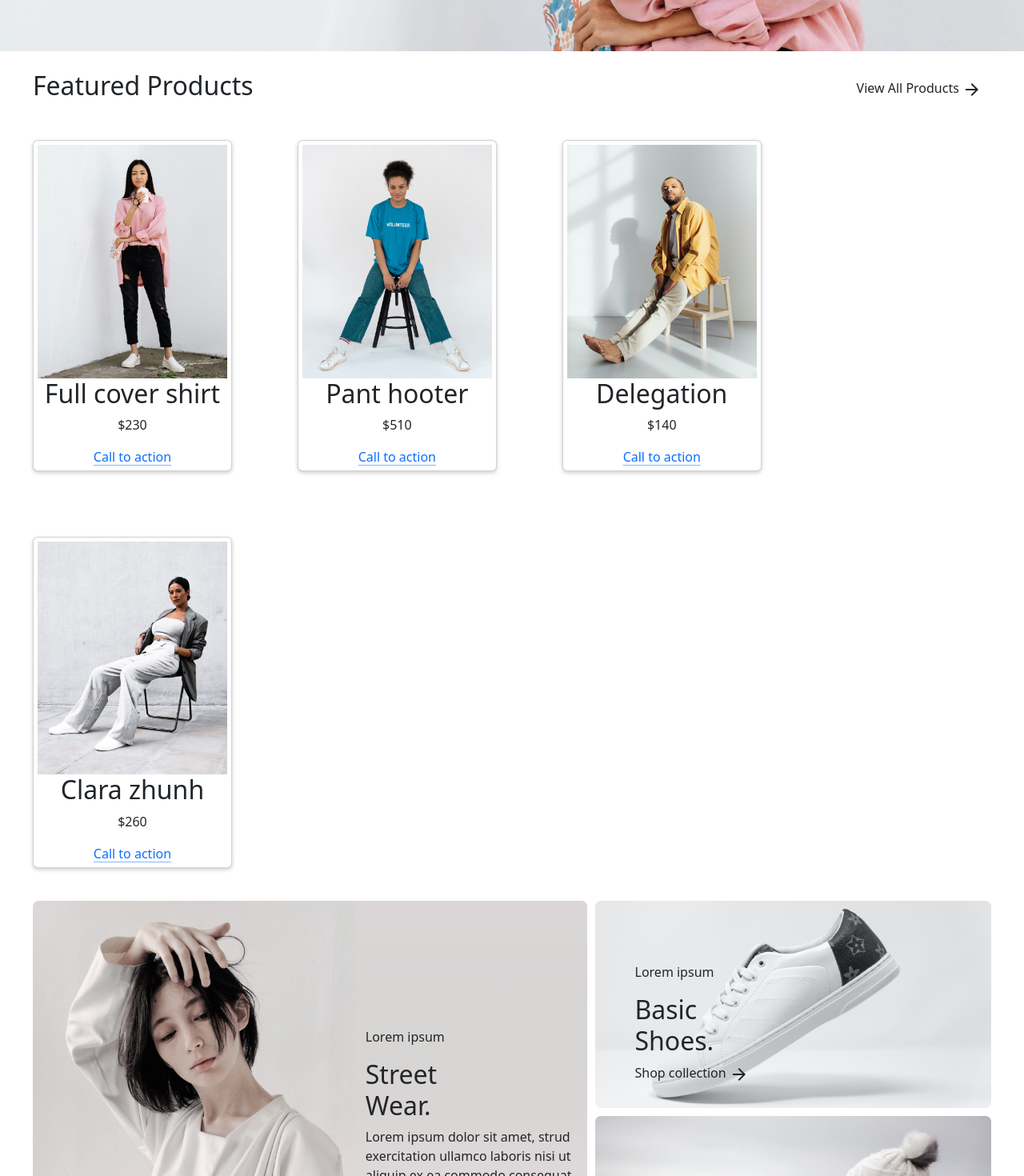
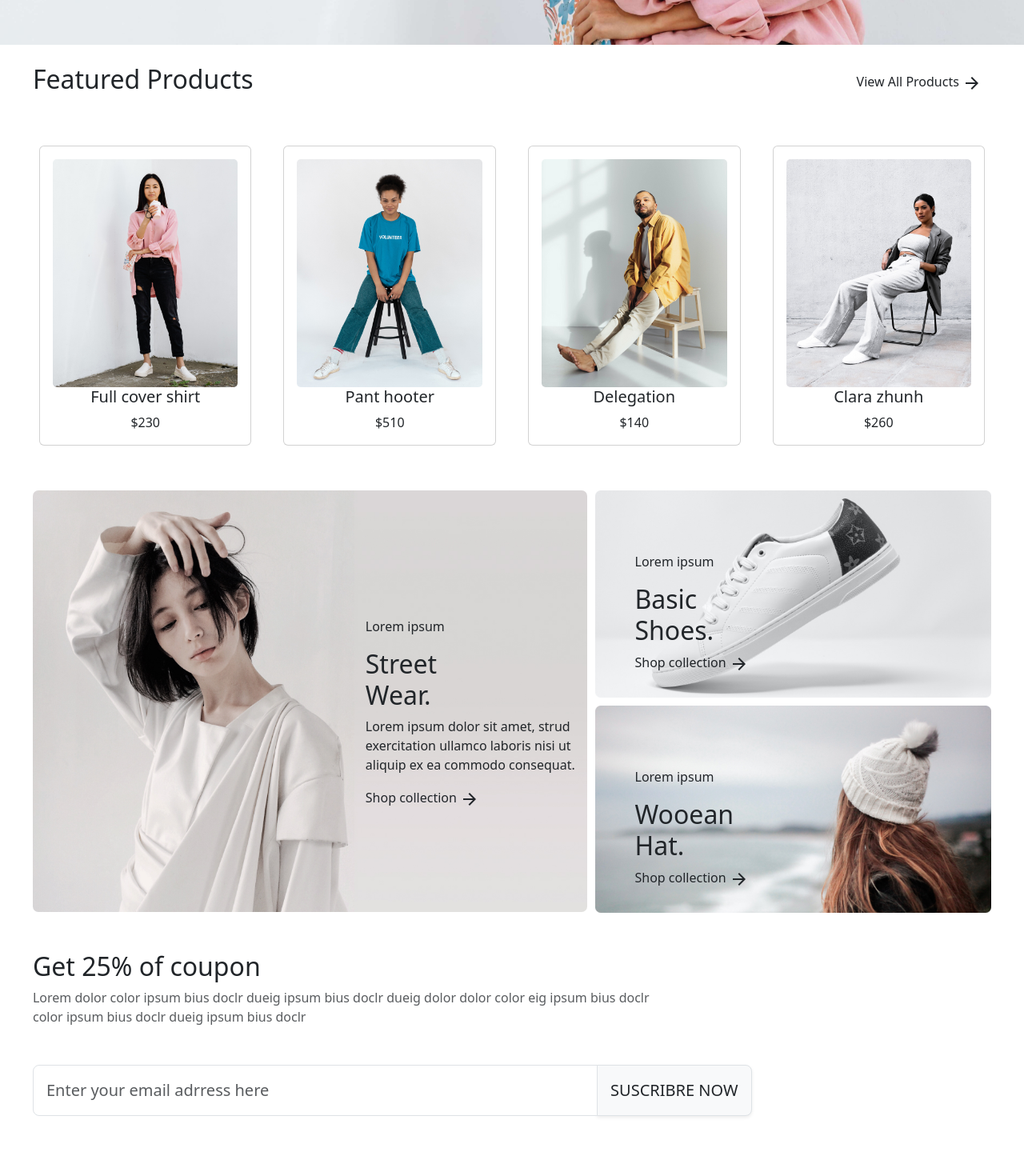
Before and after one commit to kodjozecodeur/ALOKPA-NEW, a React (Vite) app: page / in a window 1280 px wide. Shown: the part 760-2230 px from the top of the page at 80% size. After the commit the page ends 2203 px from the top, so only its background shows below. Built offline with nearby package versions, Linux system fonts and the light colour scheme.

Commit message:
rewrite featured component and add sucribe session

```diff
--- a/index.html
+++ b/index.html
@@ -5,6 +5,7 @@
     <link rel="icon" type="image/svg+xml" href="/vite.svg" />
     <meta name="viewport" content="width=device-width, initial-scale=1.0" />
     <link href="https://cdn.jsdelivr.net/npm/bootstrap@5.3.2/dist/css/bootstrap.min.css" rel="stylesheet" integrity="sha384-T3c6CoIi6uLrA9TneNEoa7RxnatzjcDSCmG1MXxSR1GAsXEV/Dwwykc2MPK8M2HN" crossorigin="anonymous">
+    <!-- <link href="/dist/output.css" rel="stylesheet"> -->
     <title>Alopka</title>
   </head>
   <body>
--- a/package.json
+++ b/package.json
@@ -14,7 +14,9 @@
     "@emotion/styled": "^11.11.0",
     "@mui/icons-material": "^5.14.16",
     "@mui/material": "^5.14.16",
+    "bootstrap": "^5.3.2",
     "react": "^18.2.0",
+    "react-bootstrap": "^2.9.1",
     "react-dom": "^18.2.0"
   },
   "devDependencies": {
@@ -25,6 +27,7 @@
     "eslint-plugin-react": "^7.32.2",
     "eslint-plugin-react-hooks": "^4.6.0",
     "eslint-plugin-react-refresh": "^0.4.3",
+    "tailwindcss": "^3.3.5",
     "vite": "^4.4.5"
   }
 }
--- a/src/App.jsx
+++ b/src/App.jsx
@@ -9,11 +9,13 @@ import Hero from './components/Hero';
 import Banner1 from "./assets/Banner1.jpg"
 import Banner2 from "./assets/Banner2.jpg"
 import Featured from './components/Featured';
-import featured from './Featured';
 import SessionName from './components/SessionName';
 import Collections from './components/Collections';
+import Suscribe from './components/Suscribe';
 
 function App() {
+
+
   return(
     <div>
       <Header
@@ -41,18 +43,9 @@ function App() {
         heroShop2="Shop it now"
        />
        <SessionName />
-
-       {featured.map((theFeatured, index)=>{
-        return (<Featured
-          key ={index}
-          img = {theFeatured.imgURL}
-          title ={theFeatured.title}
-          price={theFeatured.price}
-        />)
-       })}
-       <Collections />
-
-
+       <Featured />
+      <Collections />
+      <Suscribe />
     </div>
 
   )
--- a/src/components/Featured.jsx
+++ b/src/components/Featured.jsx
@@ -1,19 +1,25 @@
-import React from "react";
+import React from 'react';
+import 'bootstrap/dist/css/bootstrap.min.css'; // Make sure to import the Bootstrap CSS
+import featured from '../featured';
 
-function Featured(props){
-    return (
-      <div>
-
-      <div class="card featured contenaire">
-      <img src={props.img}></img>
-      <h2>{props.title}</h2>
-      <p>{props.price}</p>
-      <a href="#" class="icon-link">
-        Call to action
-      </a>
+function Featured() {
+  return (
+    <div className="contenaire my-5 ">
+      <div className="row">
+        {featured.map((item,index) => (
+          <div key={index} className="col col-lg-3 col-md-6 col-sm-12">
+            <div className="card m-2 ">
+              <div className="card-body">
+                <img  className ="card-img" src={item.imgURL}></img>
+                <h5 className="card-title text-center">{item.title}</h5>
+                <p className="card-text text-center">{item.price}</p>
+              </div>
+            </div>
+          </div>
+        ))}
+      </div>
     </div>
-    </div>
- )
+  );
 }
 
 export default Featured;
--- a/src/components/Header.jsx
+++ b/src/components/Header.jsx
@@ -2,11 +2,11 @@ import React from "react";
 
 function Header(props){
     return(
-        <div class= "contenaire d-flex justify-content-between mt-4" >
+        <div class= "contenaire d-flex justify-content-between mt-4 " >
             <p>{props.contact}</p>
             <p>{props.shipping}</p>
             <div>
-                <button >{props.icon1}</button>
+                <button >{props.icon1} </button>
                 <button >{props.icon2}</button>
                 <button >{props.icon3}</button>
                 <button >{props.icon4}</button>
--- a/src/components/Navbar.jsx
+++ b/src/components/Navbar.jsx
@@ -4,7 +4,7 @@ function Navbar(props){
     return(
   <div>
     <hr />
-    <nav class="contenaire navbar navbar-expand-lg navbar-light mb-4 mt-4 mt-3 d-flex justify-content-between  align-items-center">
+    <nav class="contenaire navbar navbar-expand-lg  mb-4  d-flex justify-content-between ">
       <div>
       <a class="navbar-brand" href="#">{props.brand}</a></div>
       <div>
@@ -12,7 +12,7 @@ function Navbar(props){
           <span class="navbar-toggler-icon"></span>
         </button>
         <div class="collapse navbar-collapse" id="navbarNavDropdown">
-          <ul class="navbar-nav">
+          <ul class="navbar-nav text-red-900">
             <li class="nav-item">
               <a class="nav-link active" aria-current="page" href="#">Home</a>
             </li>
--- /dev/null
+++ b/src/components/Suscribe.jsx
@@ -0,0 +1,18 @@
+import React from "react";
+
+function Suscribe(props){
+    return(
+        <div className="contenaire my-5">
+            <h2 class="text-bold ">Get 25% of coupon</h2>
+            <p class="text-muted">Lorem dolor color ipsum bius doclr dueig ipsum bius doclr dueig dolor dolor color eig ipsum bius doclr <br></br>color ipsum bius doclr dueig ipsum bius doclr</p>
+
+            <div class="input-group input-group-lg  my-5 w-75">
+                <input type="text" class="form-control py-3 " placeholder="Enter your email adrress here" aria-label="Recipient's username" aria-describedby="basic-addon2" />
+                <span class="input-group-text text-uppercase shadow-sm " id="basic-addon2">suscribre now</span>
+            </div>
+        </div>
+
+    )
+}
+
+export default Suscribe;
--- a/src/assets/index.css
+++ b/src/index.css
@@ -15,27 +15,17 @@ body{
     margin-top: 3.2%;
     margin-bottom: 3.2%;
     box-shadow: 0 2px 5px #ccc;
-    float: left;
     display: flex;
     justify-content: center;
+    width: auto;
     align-items: center;
     height: 30%;
-}
-/* .featured-grid{
-    display: grid;
-    grid-template-columns: 1fr 1fr 1fr 1fr;
-    grid-template-rows: 1fr;
-    gap: 10px;
-} */
-.featured img{
-    width: 237px;
 }
 .grid{
     display: grid;
     grid-template-columns: 1.4fr 1fr;
     grid-template-rows: 1fr 1fr;
     gap: 10px;
-    clear: both;
 }
 .mancollection{
     grid-row: span 2;
--- /dev/null
+++ b/src/input.css
@@ -0,0 +1,3 @@
+@tailwind base;
+@tailwind components;
+@tailwind utilities;
--- a/src/main.jsx
+++ b/src/main.jsx
@@ -1,7 +1,8 @@
 import React from 'react'
 import ReactDOM from 'react-dom/client'
 import App from './App.jsx'
-import "./assets/index.css"
+// import "../dist/output.css"
+import '../src/index.css';
 
 ReactDOM.createRoot(document.getElementById('root')).render(
   <React.StrictMode>
```
Also changed, not shown: tailwind.config.js (added, +8 -0 lines), 1 other file (tests, documents, lock files or other folders).
